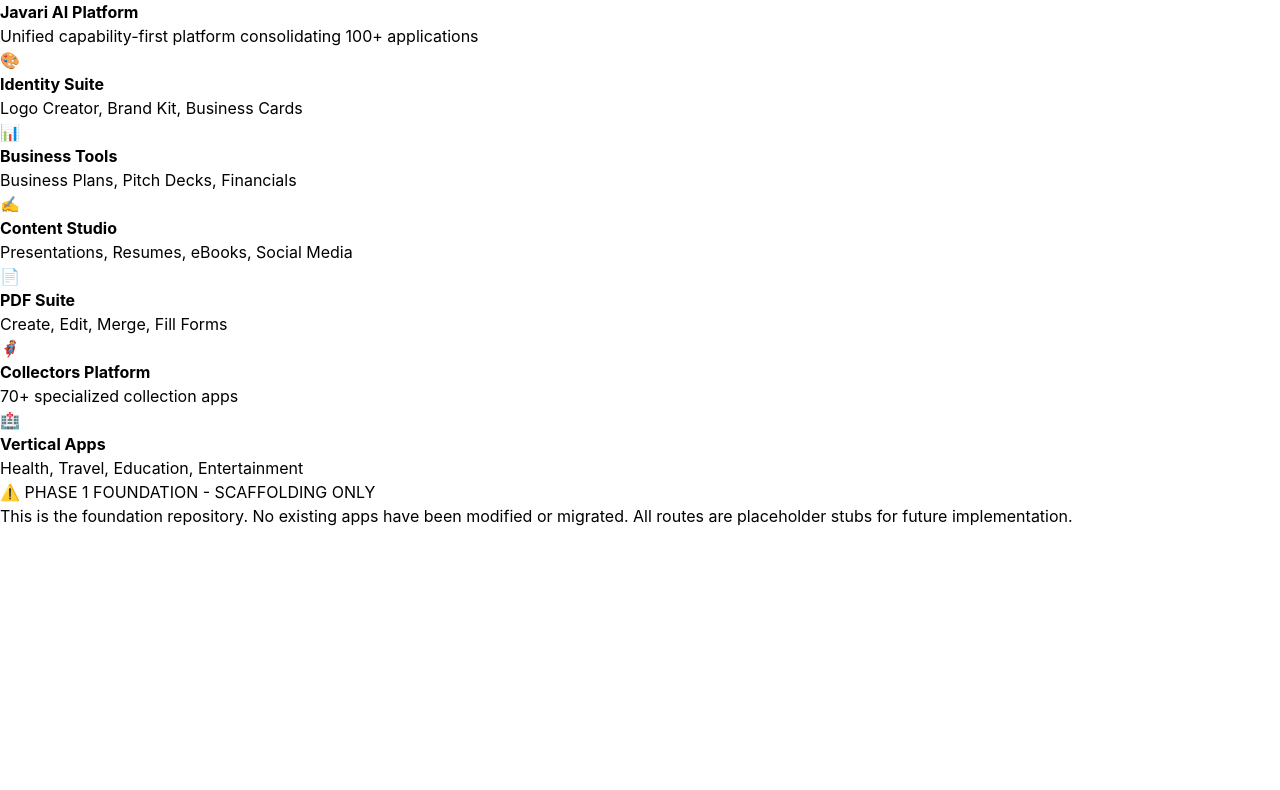
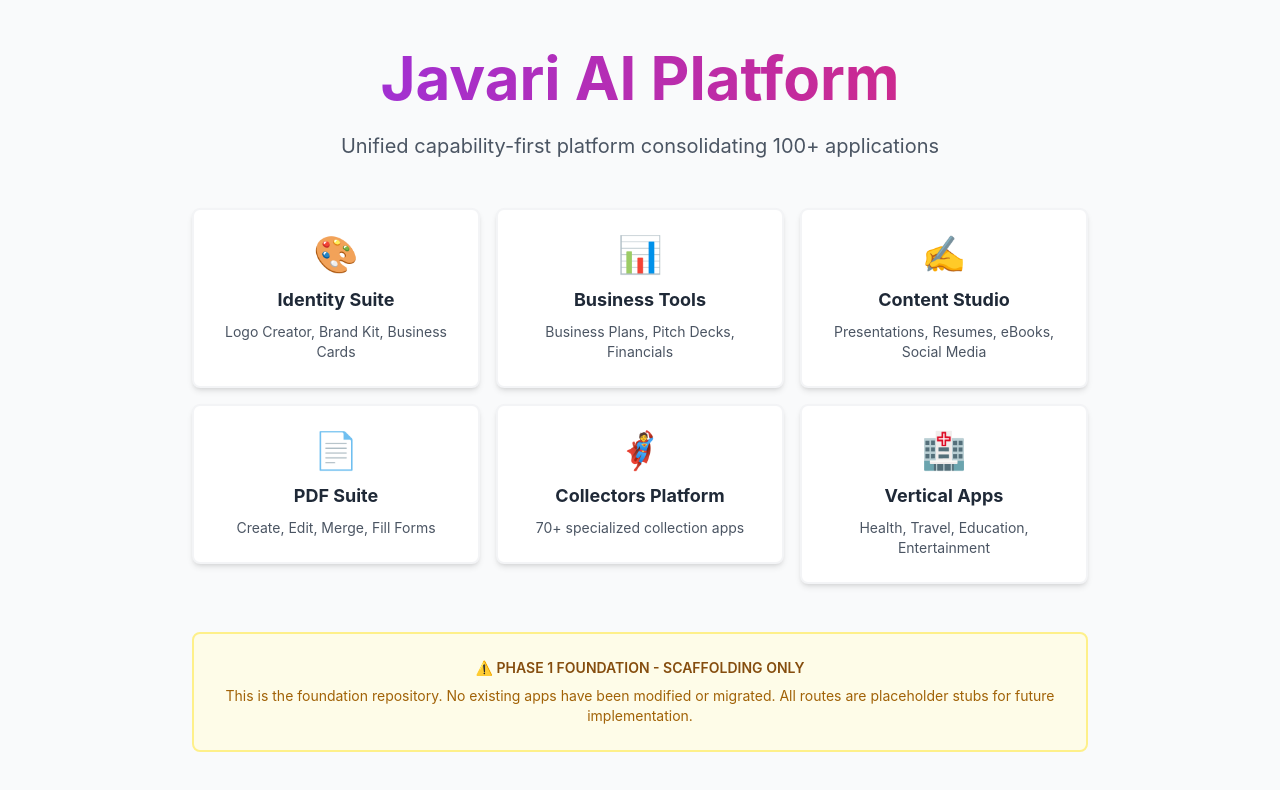
Before and after one commit to CR-AudioViz-AI/javari-platform, a Next.js app: page / in a window 1280 px wide. Shown: the top 790 px of the page. Built offline with nearby package versions, Linux system fonts and the light colour scheme.

Commit message:
Add tailwind.config.ts

```diff
--- /dev/null
+++ b/tailwind.config.ts
@@ -0,0 +1,22 @@
+import type { Config } from "tailwindcss";
+
+const config: Config = {
+  content: [
+    "./pages/**/*.{js,ts,jsx,tsx,mdx}",
+    "./components/**/*.{js,ts,jsx,tsx,mdx}",
+    "./app/**/*.{js,ts,jsx,tsx,mdx}",
+  ],
+  theme: {
+    extend: {
+      colors: {
+        javari: {
+          primary: '#8B5CF6',
+          secondary: '#EC4899',
+          accent: '#F59E0B',
+        },
+      },
+    },
+  },
+  plugins: [],
+};
+export default config;
```
